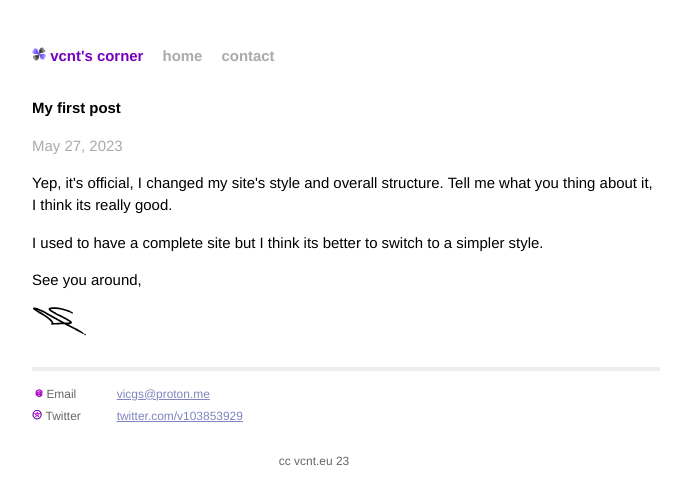
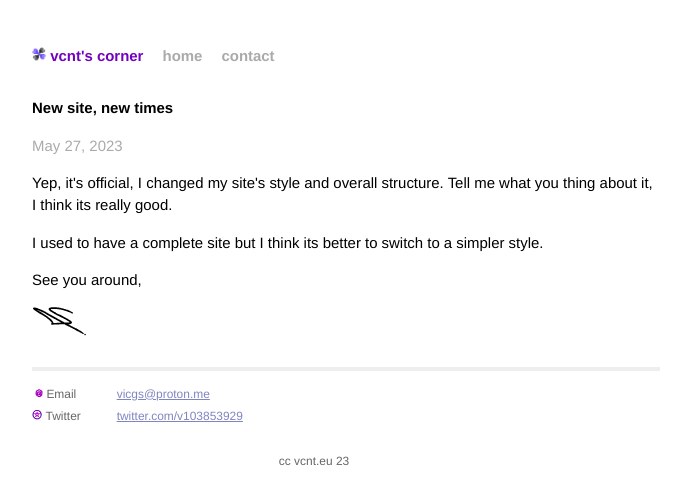
Before and after one commit to pxrpl/blog, an Eleventy site: page src/posts/my-first-post.md in a window 1280 px wide. Shown: the whole page, without its empty margins (294-985 px from the left). Built offline with nearby package versions, Linux system fonts and the light colour scheme; Eleventy itself is replaced by a stand-in of ours; files that its build step writes are made by us from their sources.

Commit message:
Update Blog “my-first-post”

```diff
--- a/src/posts/my-first-post.md
+++ b/src/posts/my-first-post.md
@@ -1,5 +1,5 @@
 ---
-title: My first post
+title: New site, new times
 date: 2023-05-27
 ---
 
```
